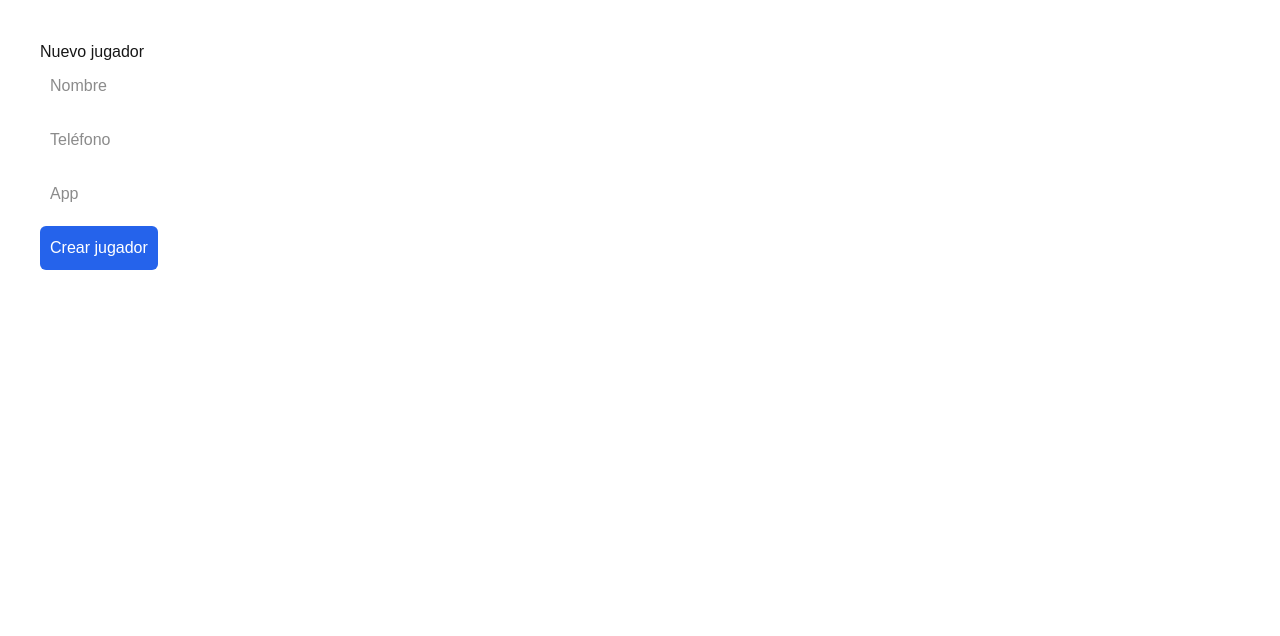
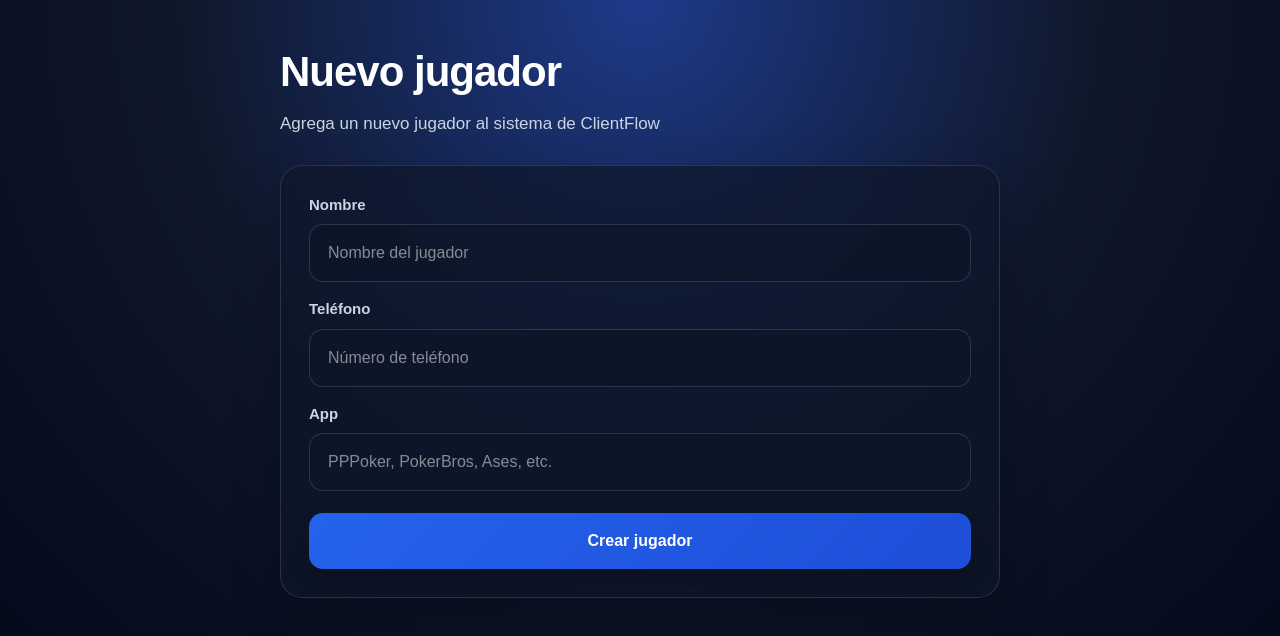
Before and after one commit to veraricardo674-png/clientflow, a Next.js app: page /players/new in a window 1280 px wide. Shown: the top 636 px of the page. Built offline with nearby package versions, Linux system fonts and the light colour scheme; no server answers.

Commit message:
improve new player ui

```diff
--- a/app/players/new/page.tsx
+++ b/app/players/new/page.tsx
@@ -5,29 +5,25 @@ import { supabase } from "../../supabase";
 import { useRouter } from "next/navigation";
 
 export default function NewPlayerPage() {
-
   const router = useRouter();
 
-  const [name,setName] = useState("");
-  const [phone,setPhone] = useState("");
-  const [app,setApp] = useState("");
+  const [name, setName] = useState("");
+  const [phone, setPhone] = useState("");
+  const [app, setApp] = useState("");
 
-  async function createPlayer(){
-
-    if(!name || !phone || !app){
+  async function createPlayer() {
+    if (!name || !phone || !app) {
       alert("Todos los campos son obligatorios");
       return;
     }
 
-    const { error } = await supabase
-      .from("players")
-      .insert([
+    const { error } = await supabase.from("players").insert([
       {
         name,
         phone,
         app,
-          status:"activo"
-        }
+        status: "activo",
+      },
     ]);
 
     if (error) {
@@ -36,55 +32,136 @@ export default function NewPlayerPage() {
       return;
     }
 
-    alert("Jugador creado");
-
+    alert("Jugador creado correctamente");
     router.push("/players");
   }
 
   return (
-    <main style={{padding:40,fontFamily:"sans-serif"}}>
-
-      <h1>Nuevo jugador</h1>
-
-      <div style={{maxWidth:400}}>
-
-        <input
-          placeholder="Nombre"
-          value={name}
-          onChange={(e)=>setName(e.target.value)}
-          style={{display:"block",marginBottom:10,padding:10,width:"100%"}}
-        />
-
-        <input
-          placeholder="Teléfono"
-          value={phone}
-          onChange={(e)=>setPhone(e.target.value)}
-          style={{display:"block",marginBottom:10,padding:10,width:"100%"}}
-        />
-
-        <input
-          placeholder="App"
-          value={app}
-          onChange={(e)=>setApp(e.target.value)}
-          style={{display:"block",marginBottom:10,padding:10,width:"100%"}}
-        />
-
-        <button
-          onClick={createPlayer}
+    <main
       style={{
-            padding:10,
-            background:"#2563eb",
-            color:"white",
-            border:"none",
-            borderRadius:6,
-            cursor:"pointer"
+        minHeight: "100vh",
+        background:
+          "radial-gradient(circle at top, #1e3a8a 0%, #0f172a 45%, #020617 100%)",
+        color: "white",
+        fontFamily: "sans-serif",
+        padding: "40px 20px",
       }}
     >
+      <div
+        style={{
+          maxWidth: 720,
+          margin: "0 auto",
+        }}
+      >
+        <div style={{ marginBottom: 28 }}>
+          <h1
+            style={{
+              fontSize: 42,
+              fontWeight: "bold",
+              marginBottom: 8,
+              letterSpacing: "-1px",
+            }}
+          >
+            Nuevo jugador
+          </h1>
+
+          <p
+            style={{
+              color: "#cbd5e1",
+              fontSize: 17,
+              margin: 0,
+            }}
+          >
+            Agrega un nuevo jugador al sistema de ClientFlow
+          </p>
+        </div>
+
+        <div
+          style={{
+            background: "rgba(15, 23, 42, 0.72)",
+            border: "1px solid rgba(148, 163, 184, 0.20)",
+            borderRadius: 22,
+            padding: 28,
+            boxShadow: "0 20px 50px rgba(0,0,0,0.22)",
+            backdropFilter: "blur(8px)",
+          }}
+        >
+          <div
+            style={{
+              display: "grid",
+              gap: 16,
+            }}
+          >
+            <div>
+              <div style={labelStyle}>Nombre</div>
+              <input
+                placeholder="Nombre del jugador"
+                value={name}
+                onChange={(e) => setName(e.target.value)}
+                style={inputStyle}
+              />
+            </div>
+
+            <div>
+              <div style={labelStyle}>Teléfono</div>
+              <input
+                placeholder="Número de teléfono"
+                value={phone}
+                onChange={(e) => setPhone(e.target.value)}
+                style={inputStyle}
+              />
+            </div>
+
+            <div>
+              <div style={labelStyle}>App</div>
+              <input
+                placeholder="PPPoker, PokerBros, Ases, etc."
+                value={app}
+                onChange={(e) => setApp(e.target.value)}
+                style={inputStyle}
+              />
+            </div>
+
+            <button onClick={createPlayer} style={saveBtn}>
               Crear jugador
             </button>
-
           </div>
-
+        </div>
+      </div>
     </main>
   );
 }
+
+const labelStyle: React.CSSProperties = {
+  fontSize: 15,
+  color: "#cbd5e1",
+  marginBottom: 8,
+  fontWeight: 600,
+};
+
+const inputStyle: React.CSSProperties = {
+  display: "block",
+  width: "100%",
+  padding: "16px 18px",
+  borderRadius: 14,
+  border: "1px solid rgba(148, 163, 184, 0.22)",
+  background: "rgba(15, 23, 42, 0.85)",
+  color: "white",
+  fontSize: 16,
+  outline: "none",
+  boxSizing: "border-box",
+};
+
+const saveBtn: React.CSSProperties = {
+  marginTop: 6,
+  width: "100%",
+  padding: "16px 18px",
+  borderRadius: 14,
+  border: "none",
+  background: "linear-gradient(135deg, #2563eb 0%, #1d4ed8 100%)",
+  color: "white",
+  fontSize: 16,
+  fontWeight: "bold",
+  cursor: "pointer",
+  boxShadow: "0 12px 24px rgba(0,0,0,0.20)",
+};
--- a/app/players/page.tsx
+++ b/app/players/page.tsx
@@ -106,6 +106,7 @@ export default function PlayersPage() {
           >
             Jugadores
           </h1>
+
           <p
             style={{
               color: "#cbd5e1",
@@ -206,9 +207,10 @@ export default function PlayersPage() {
                       height: 14,
                       borderRadius: "50%",
                       backgroundColor: color,
-                      boxShadow: 0 0 12px ${color},
+                      boxShadow: `0 0 12px ${color}`,
                     }}
                   />
+
                   <strong
                     style={{
                       fontSize: 28,
```
Lines whose indentation alone changed are shown as unchanged.
